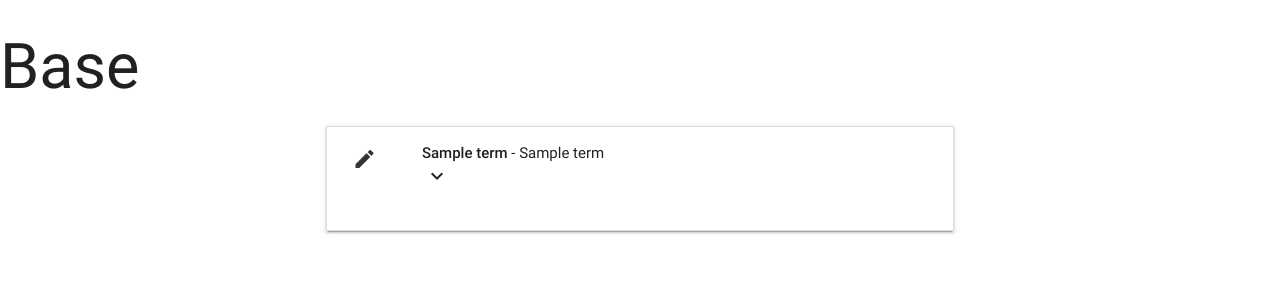
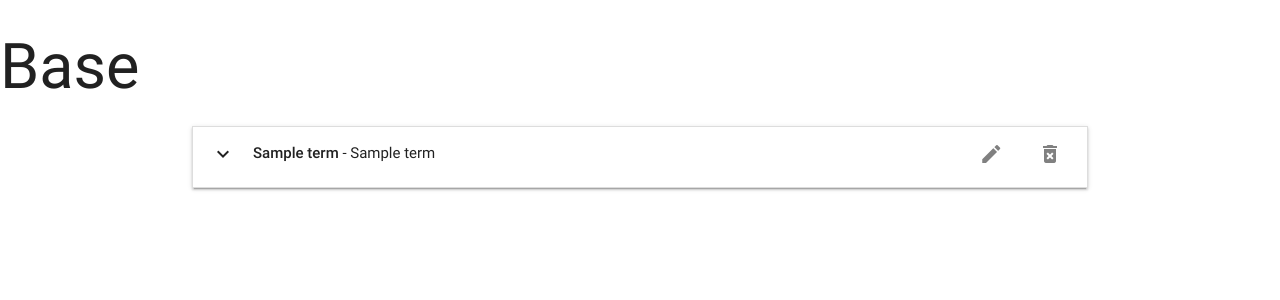
Before and after one commit to kescardoso/cryptopedia, a Flask app: page / in a window 1280 px wide. Shown: the top 300 px of the page. Run offline with Flask 2, Linux system fonts and the light colour scheme; a database or web service that is not in the repository returns one stand-in record (values such as "Sample title"); some libraries are stand-ins or nearby versions.

Commit message:
Fix buttons on glossary list

```diff
--- a/static/css/style.css
+++ b/static/css/style.css
@@ -1,16 +1,12 @@
-.btn-flat {
-    width: 8px !important;
-    padding-left: 2px !important;
-    height: 24px;
-    line-height: 24px;
-    margin: 5px 5px;
-    background-color: none;
+.btns-glo {
+    /* display: flex; */
+    justify-content: space-between;
+    position: absolute;
+    right: 15%;
 }
 
-.term-header {
-   margin-top:;
+.btn-small {
+    padding-left: 2px;
+    margin-right: 8px;
+    color: grey;
 }
-
-.col-eddel {
-    display: inline-block;
-}
--- a/templates/terms.html
+++ b/templates/terms.html
@@ -1,7 +1,6 @@
 {% extends 'base.html' %}
 {% block content %}
 
-    <div class="container">
     <!-- Start List: Glossary of Terms -->
     <ul class="collapsible" data-collapsible="accordion">
         {% for term in terms %}
@@ -10,34 +9,28 @@
 
             <!-- Term List: Edit and Delete Buttons -->
             <div class="collapsible-header">
-                    <div class="row">
-
-                        <div class="col s3 col-eddel">
-                            <!-- Edit Button -->
-                            <a href="{{ url_for('edit_term', term_id=term._id) }}"
-                                class="waves-effect waves-teal btn-flat">
-                                <i class="material-icons prefix">edit</i>
-                            </a>
-                            <!-- Delete Button
-                            <a href="{{ url_for('delete_term', term_id=term._id) }}"
-                                class="waves-effect waves-teal btn-flat">
-                                <i class="material-icons prefix">delete_forever</i>
-                            </a> -->
-                        </div>
-
-                        <div class="col s9">
-                            <!-- Term Header: name - category -->
-                            <span class="term-header">
-                                <strong>{{term.term_name}}</strong> - {{term.category_name}}
-                            </span>
+                <div class="col s2">
                     <!-- Expand Button -->
                     <i class="material-icons">expand_more</i>
                 </div>
-
-
-
+                <div class="col s10">
+                    <div class="term-header left">
+                        <!-- Term Header: name - category -->
+                        <strong>{{term.term_name}}</strong> - {{term.category_name}}
                     </div>
-
+                    <div class="btns-glo">
+                        <!-- Edit Button -->
+                        <a href="{{ url_for('edit_term', term_id=term._id) }}"
+                            class="waves-effect waves-teal btn-small">
+                            <i class="material-icons prefix">edit</i>
+                        </a>
+                        <!-- Delete Button -->
+                        <a href="{{ url_for('delete_term', term_id=term._id) }}"
+                            class="waves-effect waves-teal btn-small">
+                            <i class="material-icons prefix">delete_forever</i>
+                        </a>
+                    </div>
+                </div>
             </div>
 
             <div class="collapsible-body">
@@ -51,6 +44,4 @@
 
     </ul>
 
-    </div>
-
 {% endblock %}
```
Also changed, not shown: app.py (+9 -6 lines). Lines whose indentation alone changed are shown as unchanged.
